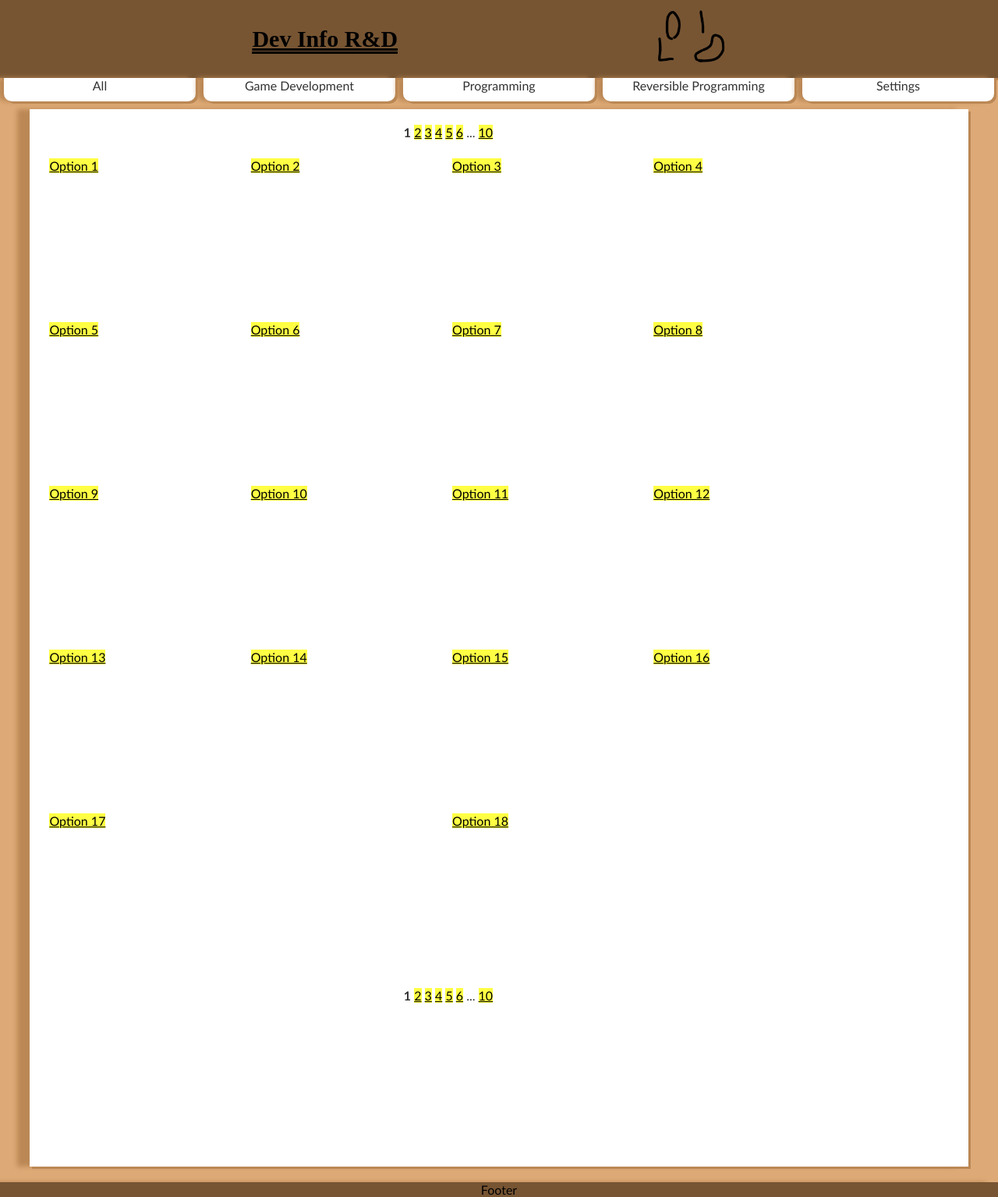
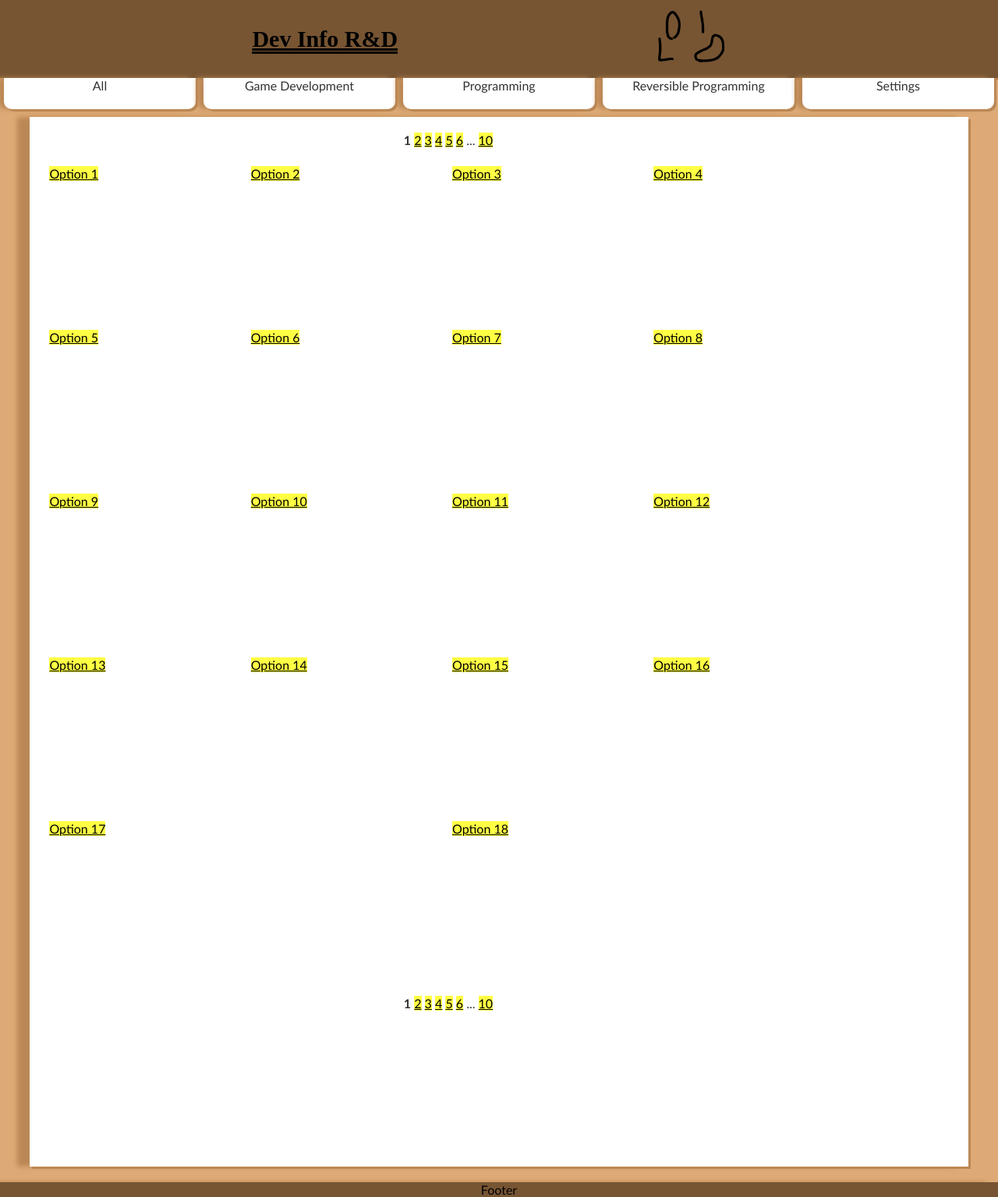
Before and after one commit to devinford/devinford.github.io, a Jekyll site: the page built from index.md, in a window 1280 px wide. Shown: the whole page at 78% size. Built offline with Jekyll 4.4.1, drawn with Linux system fonts in a browser that asks for light colours.

Commit message:
Increase size of buttons.

```diff
--- a/styles/layout.css
+++ b/styles/layout.css
@@ -55,12 +55,6 @@ main {
 }
 
 #grid {
-/*  display: grid;*/
-  /*grid-template-columns: 1;
-  grid-template-rows: 3;*/
-  /*min-height: 100%;
-  grid-template-rows: 130px auto 30px;
-  grid-template-columns: 100%;*/
   display: flex;
   flex-direction: column;
   min-height: 100vh;
@@ -74,7 +68,7 @@ main {
 }
 
 .navigation {
-  height: 30px;
+  height: 40px;
   display: flex;
   flex-direction: row;
 }
```
